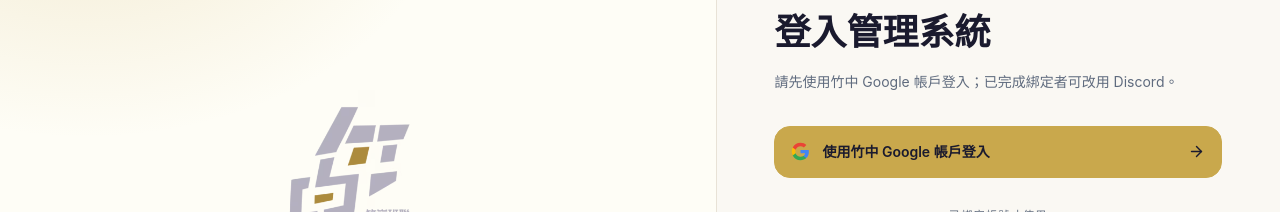
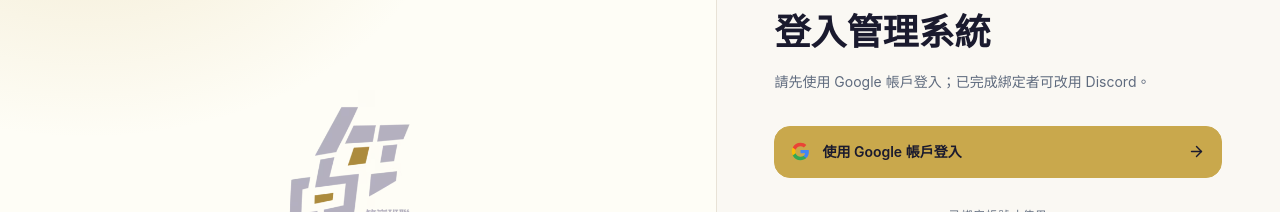
Before and after one commit to Tedhuang6666/hcca_web_system, a Next.js app in the folder apps/web/: page /login in a window 1280 px wide. Shown: the part 192-404 px from the top of the page. Built offline with nearby package versions, Linux system fonts and the light colour scheme; no server answers.

Commit message:
優化登入描述

```diff
--- a/apps/web/src/app/login/page.tsx
+++ b/apps/web/src/app/login/page.tsx
@@ -139,7 +139,7 @@ export default async function LoginPage({ searchParams }: { searchParams: Search
                 登入管理系統
               </h1>
               <p className="mt-3 text-sm leading-6" style={{ color: "var(--text-muted)" }}>
-                請先使用竹中 Google 帳戶登入；已完成綁定者可改用 Discord。
+                請先使用 Google 帳戶登入；已完成綁定者可改用 Discord。
               </p>
             </div>
 
@@ -192,7 +192,7 @@ export default async function LoginPage({ searchParams }: { searchParams: Search
                   <path d="M5.84 14.09c-.22-.66-.35-1.36-.35-2.09s.13-1.43.35-2.09V7.07H2.18C1.43 8.55 1 10.22 1 12s.43 3.45 1.18 4.93l2.85-2.22.81-.62z" fill="#FBBC05" />
                   <path d="M12 5.38c1.62 0 3.06.56 4.21 1.64l3.15-3.15C17.45 2.09 14.97 1 12 1 7.7 1 3.99 3.47 2.18 7.07l3.66 2.84c.87-2.6 3.3-4.53 6.16-4.53z" fill="#EA4335" />
                 </svg>
-                使用竹中 Google 帳戶登入
+                使用 Google 帳戶登入
               </span>
               <ArrowRight
                 size={17}
```
